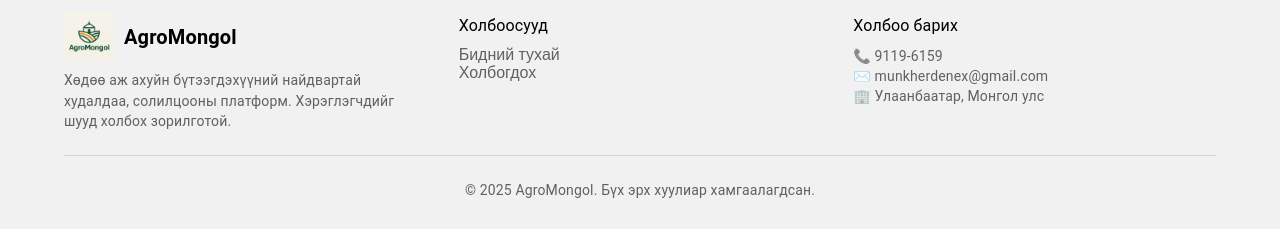
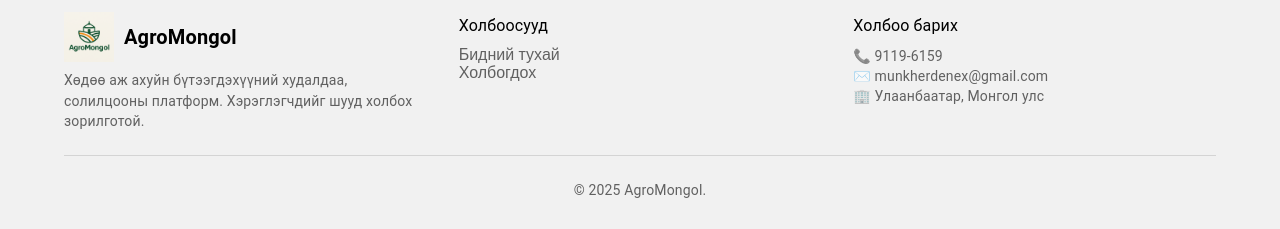
Before and after one commit to munkherdenex/mongolian-agriculture-trade, a React (Create React App) app in the folder frontend/: page / in a window 1280 px wide. Shown: the part 2034-2263 px from the top of the page. Built offline with nearby package versions, Linux system fonts and the light colour scheme; no server answers.

Commit message:
style: changed the footer text

```diff
--- a/frontend/src/components/Footer.js
+++ b/frontend/src/components/Footer.js
@@ -28,7 +28,7 @@ function Footer() {
     </Typography>
   </Box>
   <Typography variant="body2" color="textSecondary">
-    Хөдөө аж ахуйн бүтээгдэхүүний найдвартай худалдаа, солилцооны платформ.
+    Хөдөө аж ахуйн бүтээгдэхүүний худалдаа, солилцооны платформ.
     Хэрэглэгчдийг шууд холбох зорилготой.
   </Typography>
 </Grid>
@@ -62,7 +62,7 @@ function Footer() {
         <Divider sx={{ my: 3 }} />
 
         <Typography variant="body2" color="textSecondary" align="center">
-          © {new Date().getFullYear()} AgroMongol. Бүх эрх хуулиар хамгаалагдсан.
+          © {new Date().getFullYear()} AgroMongol.
         </Typography>
       </Container>
     </Box>
```
